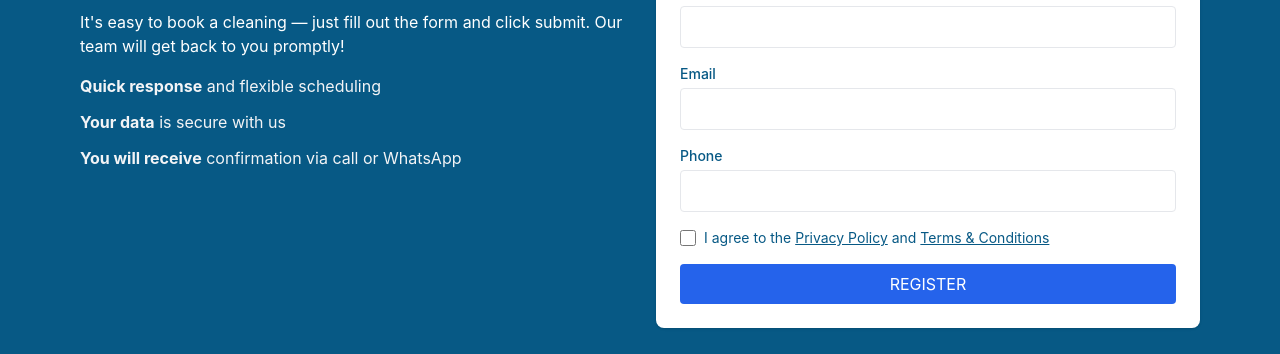
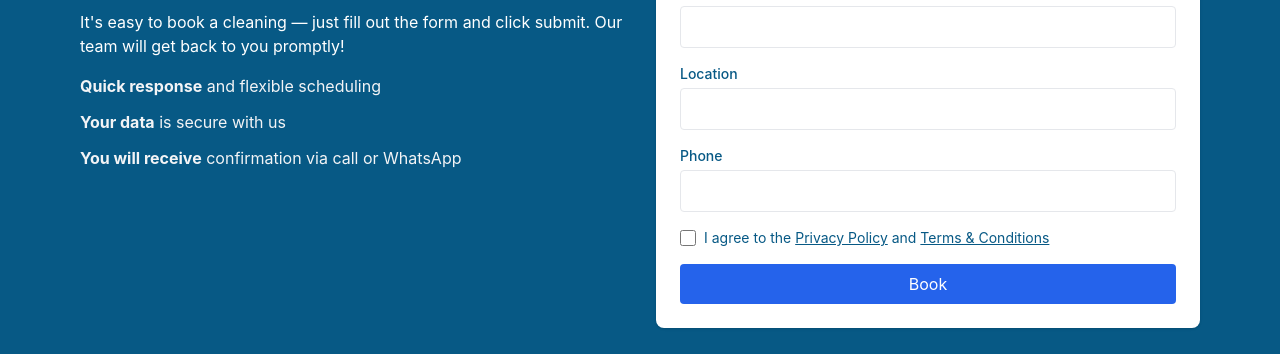
Before and after one commit to Ashik-ch/cleargo-services, a React (Create React App) app: page /cleargo-services/carpet-upholstery in a window 1280 px wide. Shown: the part 1556-1910 px from the top of the page. Built offline with nearby package versions, Linux system fonts and the light colour scheme.

Commit message:
Refactor Contact component to manage form state; implement WhatsApp integration for booking inquiries

```diff
--- a/src/components/Contact.jsx
+++ b/src/components/Contact.jsx
@@ -1,13 +1,34 @@
+import { useState } from "react";
 import "./contact.scss";
 
 const Contact = () => {
+    const [form, setForm] = useState({
+        name: "",
+        location: "",
+        phone: "",
+    });
 
+    const handleChange = (e) => {
+        setForm({ ...form, [e.target.name]: e.target.value });
+    };
+
+    const handleSubmit = (e) => {
+        e.preventDefault();
+
+        const message = `Hello ClearGo Services,%0A
+I would like to book a cleaning service.%0A
+------------------------%0A
+Name: ${form.name}%0A
+Location: ${form.location}%0A
+Phone: ${form.phone}%0A
+------------------------%0A`;
+
+        const whatsappURL = `https://wa.me/918089982218?text=${message}`;
+        window.open(whatsappURL, "_blank");
+    };
 
     return (
         <>
-
-
-            {/* Register Section */}
             <section id="register" className="py-16 bg-sky-800 text-white">
                 <div className="max-w-6xl mx-auto px-4 grid md:grid-cols-2 gap-8">
                     <div>
@@ -23,21 +44,20 @@ const Contact = () => {
                         </ul>
                     </div>
 
-                    {/* Form */}
                     <div className="bg-white p-6 rounded-lg shadow text-sky-800">
-                        <form className="space-y-4">
+                        <form onSubmit={handleSubmit} className="space-y-4">
                             <div>
                                 <label className="block text-sm font-medium mb-1 text-sky-800">Name</label>
                                 <input
-                                    type="text"
+                                    type="text" name="name" value={form.name} onChange={handleChange}
                                     className="w-full border rounded px-3 py-2"
                                     required
                                 />
                             </div>
                             <div>
-                                <label className="block text-sm font-medium mb-1">Email</label>
+                                <label className="block text-sm font-medium mb-1">Location</label>
                                 <input
-                                    type="email"
+                                    type="text" name="location" value={form.location} onChange={handleChange}
                                     className="w-full border rounded px-3 py-2"
                                     required
                                 />
@@ -45,7 +65,7 @@ const Contact = () => {
                             <div>
                                 <label className="block text-sm font-medium mb-1">Phone</label>
                                 <input
-                                    type="tel"
+                                    type="tel" name="phone" value={form.phone} onChange={handleChange}
                                     className="w-full border rounded px-3 py-2"
                                     required
                                 />
@@ -54,20 +74,13 @@ const Contact = () => {
                                 <input type="checkbox" className="h-4 w-4" required />
                                 <span className="text-sm">
                                     I agree to the{" "}
-                                    <a href="/privacy-policy" className="underline">
-                                        Privacy Policy
-                                    </a>{" "}
-                                    and{" "}
-                                    <a href="/terms-conditions" className="underline">
-                                        Terms & Conditions
-                                    </a>
+                                    <a href="/privacy-policy" className="underline">Privacy Policy</a> and{" "}
+                                    <a href="/terms-conditions" className="underline">Terms & Conditions</a>
                                 </span>
                             </div>
-                            <button
-                                type="submit"
+                            <button type="submit"
                                 className="w-full bg-blue-600 text-white py-2 rounded hover:bg-blue-700 transition"
-                            >
-                                REGISTER
+                            > Book
                             </button>
                         </form>
                     </div>
```
